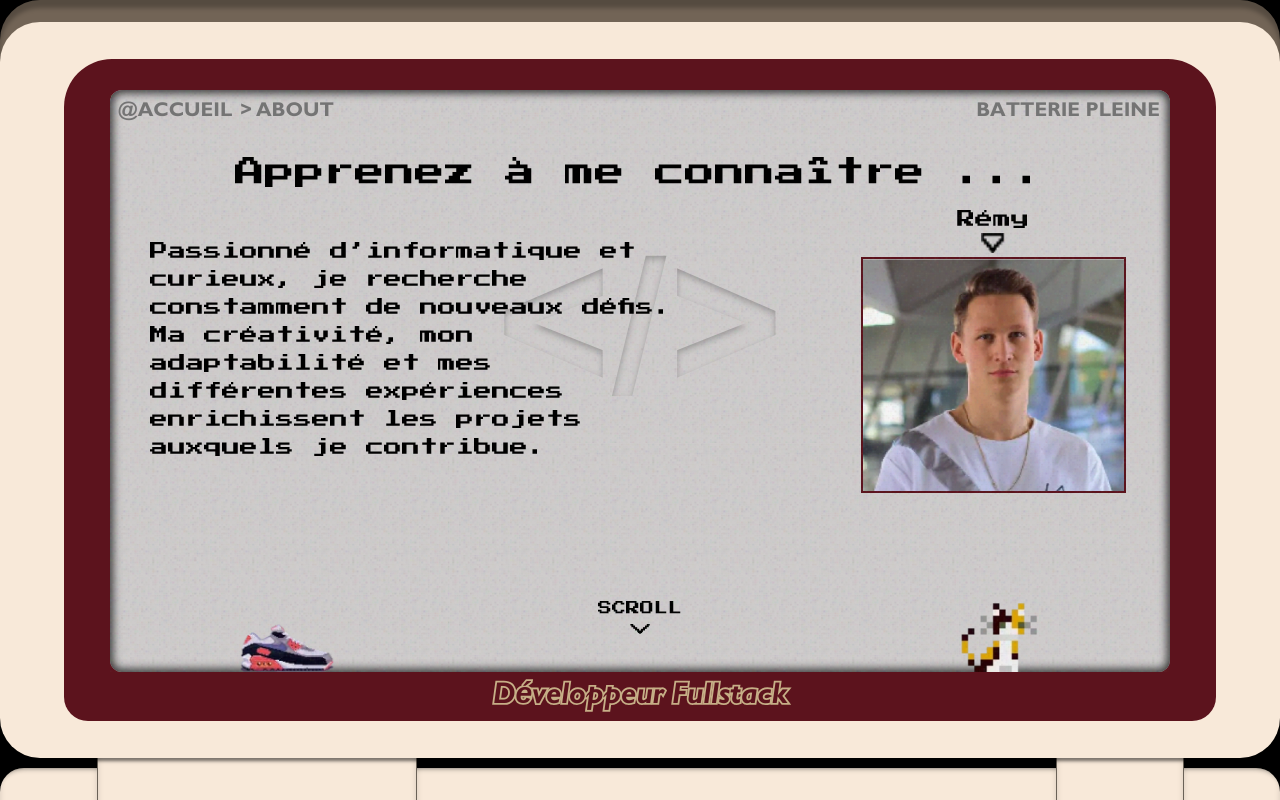
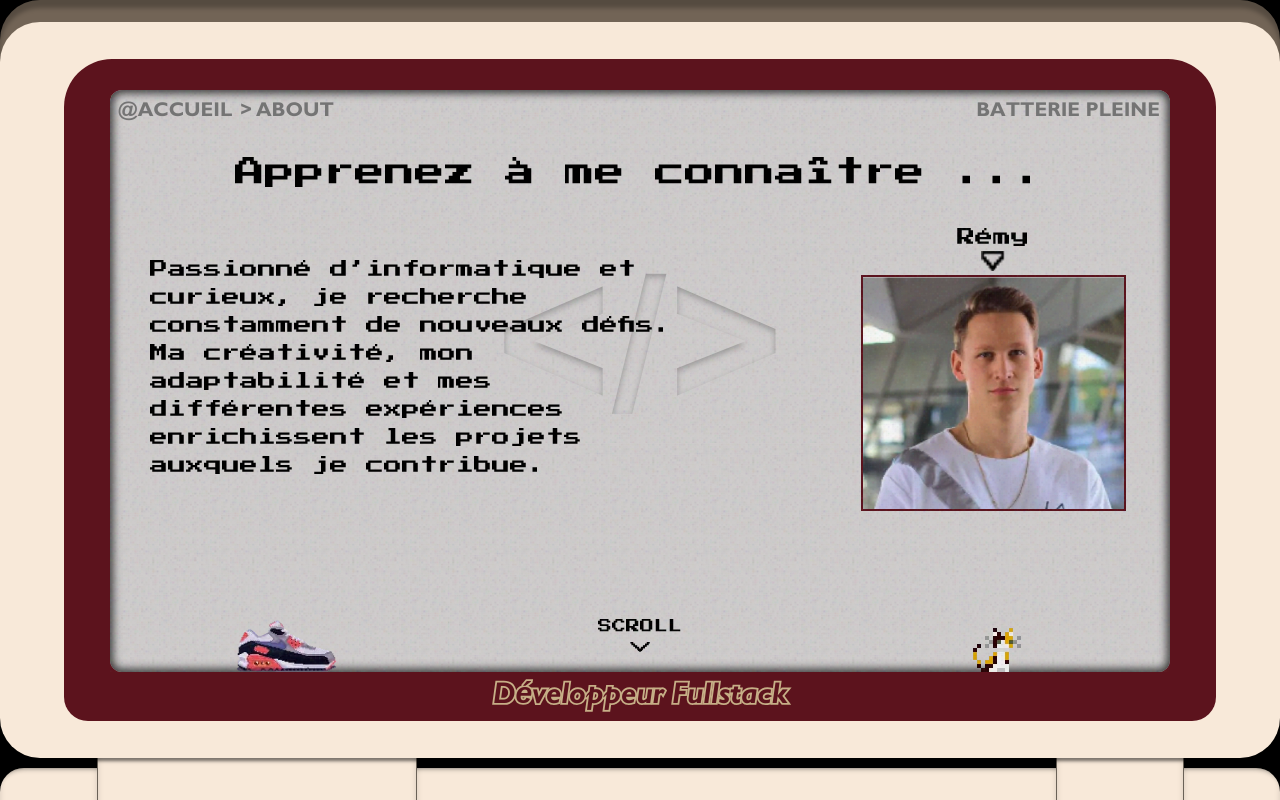
Before and after one commit to remyShift/Portfolio_GameBoy_Next, a Next.js app: page /about in a window 1280 px wide. Shown: the top 800 px of the page. Built offline with nearby package versions, Linux system fonts and the light colour scheme.

Commit message:
some refacto

```diff
--- a/src/components/Global_Template/G-Top/G-Cream/G-Wine/G-Screen/BottomScreen/AvaibleInfo.tsx
+++ b/src/components/Global_Template/G-Top/G-Cream/G-Wine/G-Screen/BottomScreen/AvaibleInfo.tsx
@@ -2,6 +2,7 @@
 
 import { useValidPaths } from "@/context/store";
 import { usePathname } from "next/navigation";
+
 export default function AvaibleInfo() {
 
 	const { validPaths } = useValidPaths();
--- a/src/components/Global_Template/G-Top/G-Cream/G-Wine/G-Screen/BottomScreen/BottomGreyScreen.tsx
+++ b/src/components/Global_Template/G-Top/G-Cream/G-Wine/G-Screen/BottomScreen/BottomGreyScreen.tsx
@@ -1,11 +1,11 @@
 "use client";
 
 import { usePathname } from "next/navigation";
-import ScrollCTA from "./BottomScreen";
+import ScrollAndImages from "./ScrollAndImages";
 import AvaibleInfo from "./AvaibleInfo";
 
 export default function BottomScreen() {
 	const pathname = usePathname();
 
-	return (pathname === '/about' || pathname.includes('/projects')) ? <ScrollCTA /> : (pathname === '/contact') ? null : <AvaibleInfo />;
+	return (pathname === '/about' || pathname.includes('/projects')) ? <ScrollAndImages /> : <AvaibleInfo />;
 }
--- a/src/components/Global_Template/G-Top/G-Cream/G-Wine/G-Screen/BottomScreen/BottomImages.tsx
+++ b/src/components/Global_Template/G-Top/G-Cream/G-Wine/G-Screen/BottomScreen/BottomImages.tsx
@@ -9,7 +9,7 @@ interface ImageComponentProps {
 export default function ImageComponent({ src, alt, className }: ImageComponentProps) {
 	return (
 		<div className="flex w-1/3 items-end justify-center">
-			<Image src={src} alt={alt} className={className} width={100} height={100} />
+			<img src={src} alt={alt} className={className} />
 		</div>
 	);
 }
--- a/src/components/Global_Template/G-Top/G-Cream/G-Wine/G-Screen/BottomScreen/BottomScreen.tsx
+++ b/src/components/Global_Template/G-Top/G-Cream/G-Wine/G-Screen/BottomScreen/ScrollAndImages.tsx
@@ -1,11 +1,11 @@
 "use client";
 
 import { usePathname } from "next/navigation";
-import Image from 'next/image';
 import { images } from "@/utils/Global/bottomImages";
 import ImageComponent from "./BottomImages";
+import ScrollCTA from "./ScrollCta";
 
-export default function ScrollCTA() {
+export default function ScrollAndImages() {
 	const pathname = usePathname();
 	const currentImages = images[pathname as keyof typeof images] || [];
 
@@ -14,10 +14,7 @@ export default function ScrollCTA() {
 			{currentImages[0] && (
 				<ImageComponent src={currentImages[0].src} alt={currentImages[0].alt} className={currentImages[0].className} />
 			)}
-			<div className="flex flex-col items-center justify-center w-1/3">
-				<h1 className="font-pressStart2P text-[0.5rem] sm:text-[0.6rem] md:text-xs lg:text-sm">SCROLL</h1>
-				<Image src="/assets/icons/Pointer_Down.webp" alt="Arrow" className="w-3 h-2 sm:w-4 sm:h-3 lg:w-6 lg:h-5 mb-2" width={24} height={16} />
-			</div>
+			<ScrollCTA />
 			{currentImages[1] && (
 				<ImageComponent src={currentImages[1].src} alt={currentImages[1].alt} className={currentImages[1].className} />
 			)}
--- /dev/null
+++ b/src/components/Global_Template/G-Top/G-Cream/G-Wine/G-Screen/BottomScreen/ScrollCta.tsx
@@ -0,0 +1,10 @@
+import Image from 'next/image';
+
+export default function ScrollCTA() {
+	return (
+		<div className="flex flex-col items-center justify-center w-1/3">
+			<h1 className="font-pressStart2P text-[0.5rem] sm:text-[0.6rem] md:text-xs lg:text-sm">SCROLL</h1>
+			<Image src="/assets/icons/Pointer_Down.webp" alt="Arrow" className="w-3 h-2 sm:w-4 sm:h-3 lg:w-6 lg:h-5 mb-2" width={24} height={16} />
+		</div>
+	);
+}
--- a/src/utils/Global/bottomImages.ts
+++ b/src/utils/Global/bottomImages.ts
@@ -1,10 +1,10 @@
 export const images = {
 	"/projects/fun-stats": [
 		{ src: "/assets/img/chihiro.webp", alt: "Chihiro", className: "w-10 h-7 sm:w-12 sm:h-9 md:w-20 md:h-16 lg:w-24 lg:h-18" },
-		{ src: "/assets/img/susuwatari.webp", alt: "Susuwatari", className: "w-5 h-5 md:w-8 md:h-8 lg:w-10 lg:h-10" }
+		{ src: "/assets/img/susuwatari.webp", alt: "Susuwatari", className: "w-5 h-5 md:w-8 md:h-8 lg:w-8 lg:h-8" }
 	],
 	"/about": [
 		{ src: "/assets/img/sneakers.webp", alt: "Sneakers", className: "w-10 h-6 sm:w-12 sm:h-8 md:w-20 md:h-12 lg:w-24 lg:h-14" },
-		{ src: "/assets/img/cat.webp", alt: "Cat", className: "w-5 h-5 sm:w-8 sm:h-8 md:w-10 md:h-10 lg:w-12 lg:h-12" }
+		{ src: "/assets/img/cat.webp", alt: "Cat", className: "w-5 h-5 sm:w-8 sm:h-8 md:w-10 md:h-10 lg:w-12 lg:h-10" }
 	]
 };
```
